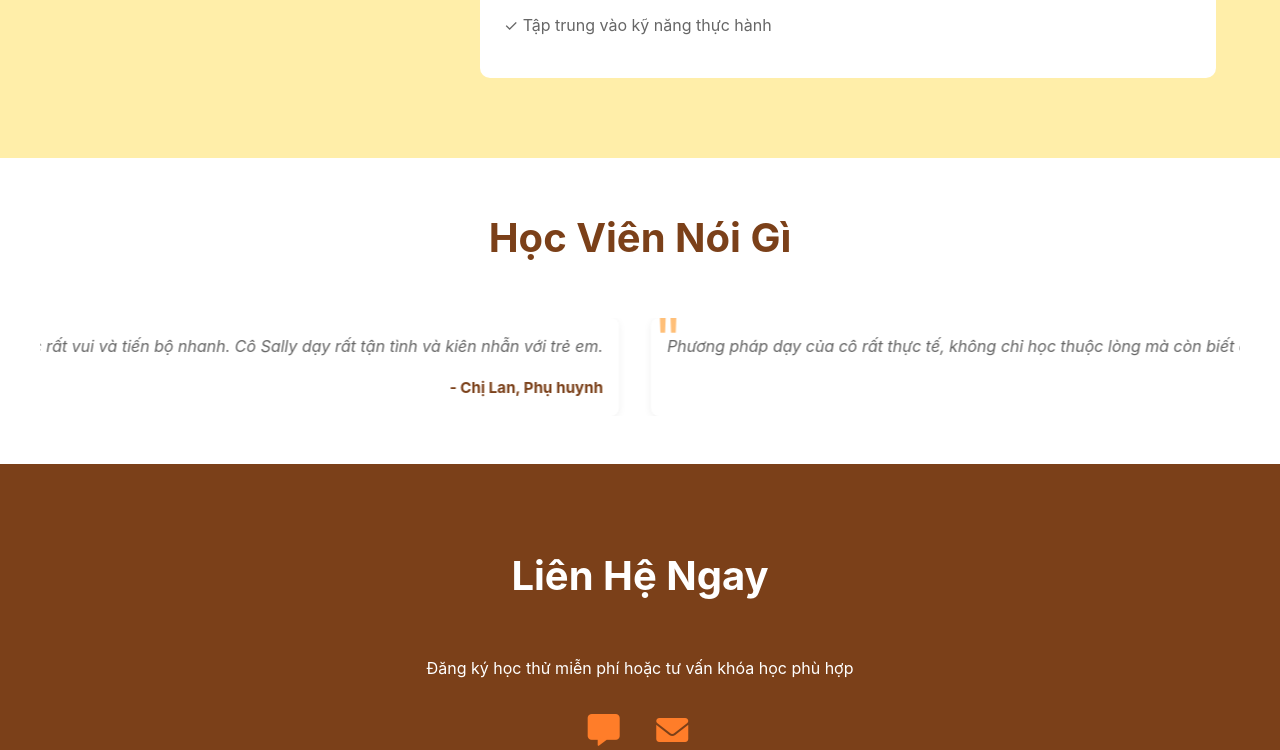
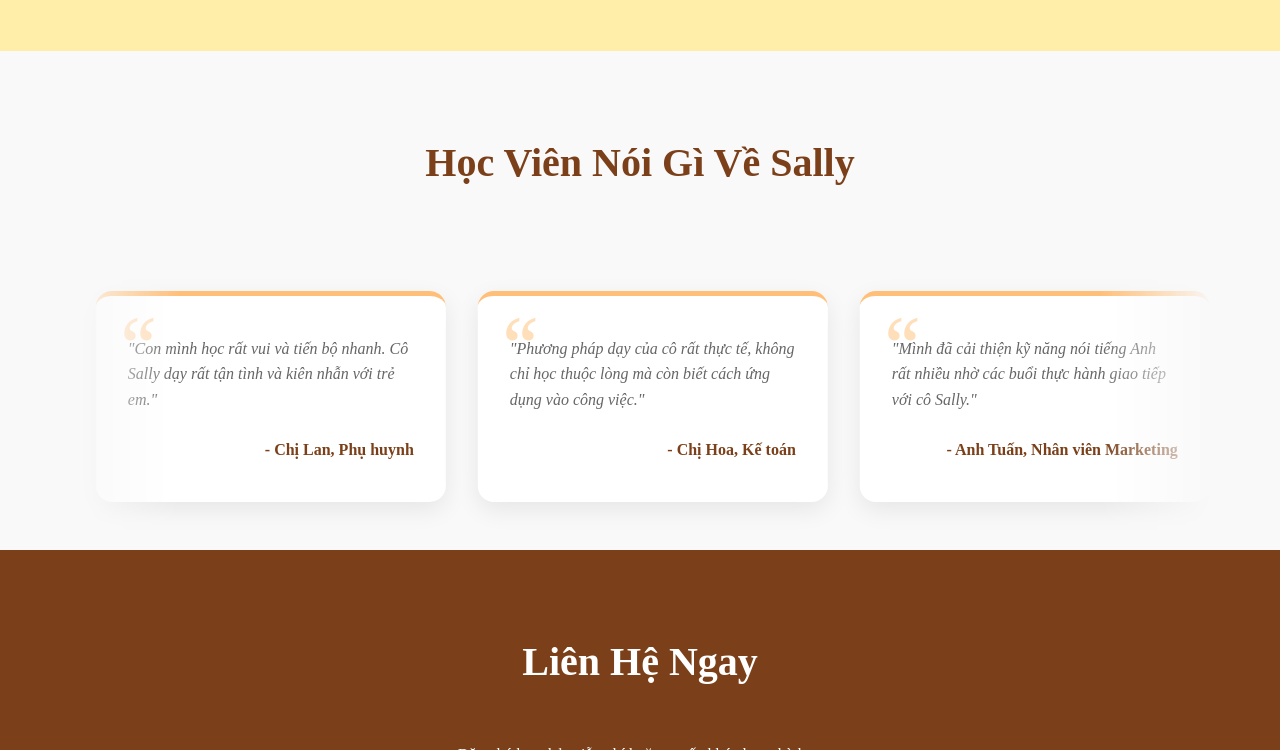
Before and after one commit to trungthanh01/English-Center-Sally, a plain HTML site: page index.html in a window 1280 px wide. Shown: the part 1799-2549 px from the top of the page. Drawn offline with Linux system fonts and the light colour scheme.

Commit message:
UI/UX commit

```diff
--- a/index.html
+++ b/index.html
@@ -131,49 +131,59 @@
     <!-- Testimonials -->
     <section id="testimonials" class="section testimonials">
         <div class="container">
-            <h2 class="section-title">Học Viên Nói Gì</h2>
-            <div class="testimonials-marquee-wrapper" >
-                <div class="testimonials-marquee">
+            <h2 class="section-title">Học Viên Nói Gì Về Sally</h2>
+        </div>
+
+        <div class="marquee-container">
+            <div class="marquee-content">
                 <div class="testimonial-card">
-                        <p class="testimonial-text">Sau 3 tháng học với cô Sally, mình đã tự tin viết email tiếng Anh và giao tiếp với khách hàng nước ngoài. Rất cảm ơn cô!</p>
+                    <p class="testimonial-text">"Sau 3 tháng học với cô Sally, mình đã tự tin viết email và giao tiếp với khách hàng nước ngoài. Rất cảm ơn cô!"</p>
                     <p class="testimonial-author">- Anh Minh, Nhân viên IT</p>
                 </div>
                 <div class="testimonial-card">
-                        <p class="testimonial-text">Con mình học rất vui và tiến bộ nhanh. Cô Sally dạy rất tận tình và kiên nhẫn với trẻ em.</p>
+                    <p class="testimonial-text">"Con mình học rất vui và tiến bộ nhanh. Cô Sally dạy rất tận tình và kiên nhẫn với trẻ em."</p>
                     <p class="testimonial-author">- Chị Lan, Phụ huynh</p>
                 </div>
                 <div class="testimonial-card">
-                        <p class="testimonial-text">Phương pháp dạy của cô rất thực tế, không chỉ học thuộc lòng mà còn biết cách ứng dụng vào công việc.</p>
+                    <p class="testimonial-text">"Phương pháp dạy của cô rất thực tế, không chỉ học thuộc lòng mà còn biết cách ứng dụng vào công việc."</p>
                     <p class="testimonial-author">- Chị Hoa, Kế toán</p>
                 </div>
                 <div class="testimonial-card">
-                        <p class="testimonial-text">Mình đã cải thiện kỹ năng nói tiếng Anh rất nhiều nhờ các buổi thực hành giao tiếp với cô Sally.</p>
+                    <p class="testimonial-text">"Mình đã cải thiện kỹ năng nói tiếng Anh rất nhiều nhờ các buổi thực hành giao tiếp với cô Sally."</p>
                     <p class="testimonial-author">- Anh Tuấn, Nhân viên Marketing</p>
                 </div>
                 <div class="testimonial-card">
-                        <p class="testimonial-text">Cô Sally luôn tạo động lực và giúp mình vượt qua nỗi sợ khi nói tiếng Anh trước đám đông.</p>
+                    <p class="testimonial-text">"Cô Sally luôn tạo động lực và giúp mình vượt qua nỗi sợ khi nói tiếng Anh trước đám đông."</p>
                     <p class="testimonial-author">- Chị Mai, Sinh viên</p>
                 </div>
                 <div class="testimonial-card">
-                        <p class="testimonial-text">Các bài học rất thú vị, mình không còn cảm thấy nhàm chán khi học tiếng Anh nữa.</p>
+                    <p class="testimonial-text">"Các bài học rất thú vị, mình không còn cảm thấy nhàm chán khi học tiếng Anh nữa."</p>
                     <p class="testimonial-author">- Bé Nam, Học sinh lớp 6</p>
                 </div>
+
                 <div class="testimonial-card">
-                        <p class="testimonial-text">Phương pháp dạy của cô rất thực tế, không chỉ học thuộc lòng mà còn biết cách ứng dụng vào công việc.</p>
+                    <p class="testimonial-text">"Sau 3 tháng học với cô Sally, mình đã tự tin viết email và giao tiếp với khách hàng nước ngoài. Rất cảm ơn cô!"</p>
+                    <p class="testimonial-author">- Anh Minh, Nhân viên IT</p>
+                </div>
+                <div class="testimonial-card">
+                    <p class="testimonial-text">"Con mình học rất vui và tiến bộ nhanh. Cô Sally dạy rất tận tình và kiên nhẫn với trẻ em."</p>
+                    <p class="testimonial-author">- Chị Lan, Phụ huynh</p>
+                </div>
+                <div class="testimonial-card">
+                    <p class="testimonial-text">"Phương pháp dạy của cô rất thực tế, không chỉ học thuộc lòng mà còn biết cách ứng dụng vào công việc."</p>
                     <p class="testimonial-author">- Chị Hoa, Kế toán</p>
                 </div>
                 <div class="testimonial-card">
-                        <p class="testimonial-text">Mình đã cải thiện kỹ năng nói tiếng Anh rất nhiều nhờ các buổi thực hành giao tiếp với cô Sally.</p>
+                    <p class="testimonial-text">"Mình đã cải thiện kỹ năng nói tiếng Anh rất nhiều nhờ các buổi thực hành giao tiếp với cô Sally."</p>
                     <p class="testimonial-author">- Anh Tuấn, Nhân viên Marketing</p>
                 </div>
                 <div class="testimonial-card">
-                        <p class="testimonial-text">Cô Sally luôn tạo động lực và giúp mình vượt qua nỗi sợ khi nói tiếng Anh trước đám đông.</p>
+                    <p class="testimonial-text">"Cô Sally luôn tạo động lực và giúp mình vượt qua nỗi sợ khi nói tiếng Anh trước đám đông."</p>
                     <p class="testimonial-author">- Chị Mai, Sinh viên</p>
                 </div>
                 <div class="testimonial-card">
-                        <p class="testimonial-text">Các bài học rất thú vị, mình không còn cảm thấy nhàm chán khi học tiếng Anh nữa.</p>
+                    <p class="testimonial-text">"Các bài học rất thú vị, mình không còn cảm thấy nhàm chán khi học tiếng Anh nữa."</p>
                     <p class="testimonial-author">- Bé Nam, Học sinh lớp 6</p>
-                    </div>
                 </div>
             </div>
         </div>
@@ -217,7 +227,7 @@
     </footer>
 
     <!-- Floating Zalo -->
-    <a href="#" class="floating-zalo" title="Liên hệ Zalo">
+    <a href="https://zalo.me/0388020818" target="_blank" class="floating-zalo" title="Liên hệ Zalo">
         <i class="fa-solid fa-message"></i>
     </a>
 
--- a/styles.css
+++ b/styles.css
@@ -18,6 +18,7 @@
             font-family: -apple-system, BlinkMacSystemFont, 'Segoe UI', Roboto, sans-serif;
             line-height: 1.6;
             color: var(--text);
+            font-family: 'Times New Roman', Times, serif;
         }
 
         /* Header */
@@ -93,6 +94,13 @@
             position: relative;
             z-index: 1001;
         }
+        .mobile-menu i:hover {
+            font-size: 1.5rem;
+            color: var(--light);
+            transition: color 0.3s,
+                transform 0.3s;
+            transform: scale(1.2);
+        }
 
         /* Mobile modal overlay */
         .mobile-menu-overlay {
@@ -147,6 +155,13 @@
             font-size: 1.5rem;
             cursor: pointer;
             padding: 0.5rem;
+        }
+        .mobile-menu-close i:hover {
+            font-size: 1.5rem;
+            color: var(--light);
+            transition: color 0.3s,
+                transform 0.3s;
+            transform: scale(1.2);
         }
 
         .mobile-menu-items {
@@ -334,6 +349,7 @@
         }
 
         /* Teacher Section */
+/* ======================================================= */
         .teacher {
             background: var(--light);
         }
@@ -386,77 +402,113 @@
         }
 
         /* Testimonials */
+        /* ======================================================= */
+/* ============= CSS CHO TESTIMONIALS MARQUEE ============= */
+/* ======================================================= */
+
 .testimonials {
-            background: white;
-            padding: 3rem 0;
+    background: #f9f9f9;
+    padding-bottom: 0; /* Xóa padding dưới để marquee sát hơn nếu cần */
 }
 
-
-        .testimonials-marquee-wrapper {
+/* Vùng chứa chính, ẩn đi những phần tử bị tràn ra ngoài */
+.marquee-container {
     width: 100%;
-            max-width: 50vw;
     overflow: hidden;
-            position: relative;
-        }
-        .testimonials-marquee {
-            will-change: transform;
-            display:flex;
-            width:max-content;
-            animation: marquee-right 40s linear infinite;
+    padding: 3rem 0;
+    /* Hiệu ứng mờ dần ở 2 cạnh để thẻ xuất hiện/biến mất mượt hơn */
+    -webkit-mask-image: linear-gradient(to right,
+        transparent 0%,
+        black 10%,
+        black 90%,
+        transparent 100%
+    );
+    mask-image: linear-gradient(to right,
+        transparent 0%,
+        black 10%,
+        black 90%,
+        transparent 100%
+    );
 }
 
-        .testimonials-marquee .testimonial-card {
-            display: flex;
+/* Dải chứa nội dung sẽ chuyển động */
+.marquee-content {
+    display: flex; /* Sắp xếp các card nằm ngang */
+    gap: 2rem; /* Khoảng cách giữa các card */
+    /* Định nghĩa animation */
+    animation: marqueeAnimation 60s linear infinite;
+}
+
+/* Định nghĩa chuyển động từ phải qua trái */
+@keyframes marqueeAnimation {
+    from {
+        transform: translateX(0%);
+    }
+    to {
+        transform: translateX(-300%); /* Di chuyển đúng 1 nửa chiều dài (bộ card gốc) */
+    }
+}
+
+/* Tạm dừng animation khi người dùng di chuột vào */
+.marquee-container:hover .marquee-content {
+    animation-play-state: paused;
+}
+
+/* Giữ nguyên style cho từng thẻ feedback */
+.testimonial-card {
+    flex-shrink: 0; /* Ngăn các card bị co lại */
+    width: 350px; /* Đặt chiều rộng cố định cho mỗi card */
+    background: var(--white);
+    border-radius: 16px; /* Bo góc */
+    box-shadow: 0 8px 25px rgba(0,0,0,0.08); /* Đổ bóng nhẹ */
+    padding: 2.5rem 2rem; /* Thêm padding để nội dung không sát viền */
+    position: relative; /* Để có thể sử dụng ::before cho dấu ngoặc kép */
+    border-top: 5px solid var(--accent);
+    display: flex; /* Sử dụng flexbox để căn chỉnh nội dung bên trong */
     flex-direction: column;
     justify-content: center;
-            position: relative;
-            transition: transform 0.3s;
 }
 
-        .testimonial-card:before {
-            content: '"';
-            font-size: 4rem;
+.testimonial-card::before {
+    content: '“';
+    font-family: 'Georgia', serif;
+    font-size: 5rem;
     color: var(--accent);
     position: absolute;
-            top: -30px;
-            left: 2px;
+    top: 0.5rem;
+    left: 1.5rem;
+    line-height: 1;
+    opacity: 0.5;
+    z-index: 1;
 }
 
 .testimonial-text {
     color: var(--gray);
     font-style: italic;
-            margin-bottom: 1rem;
+    margin-bottom: 1.5rem;
     font-size: 1rem;
+    z-index: 2;
+    position: relative;
 }
 
 .testimonial-author {
     color: var(--primary);
-            font-weight: 600;
-            font-size: 0.95rem;
-            /* color: #1565c0; */
-            font-weight: bold;
+    font-weight: 700;
+    font-size: 1rem;
     text-align: right;
+    font-style: normal;
+    z-index: 2;
+    position: relative;
 }
-        @keyframes marquee-right {
-        0% {
-            transform: translateX(-20%);
+
+/* Responsive cho mobile */
+@media (max-width: 600px) {
+    .testimonial-card {
+        width: 80vw; /* Trên mobile, card rộng gần bằng màn hình */
     }
-        100% {
-            transform: translateX(20%);
+    .marquee-content {
+        animation-duration: 30s; /* Tăng tốc độ di chuyển trên mobile */
     }
-    }
-    .testimonials-marquee .testimonial-card {
-        min-width: 300px;
-        margin: 0 1rem;
-        background: #fff;
-        border-radius: 8px;
-        box-shadow: 0 2px 8px rgba(0,0,0,0.07);
-        padding: 1rem;
-        flex-shrink: 0;
-    }
-    .testimonials-marquee-wrapper {
-        width: 100%;
-        max-width: 100vw;
 }
 
         /* Contact */
```
Lines whose indentation alone changed are shown as unchanged.
